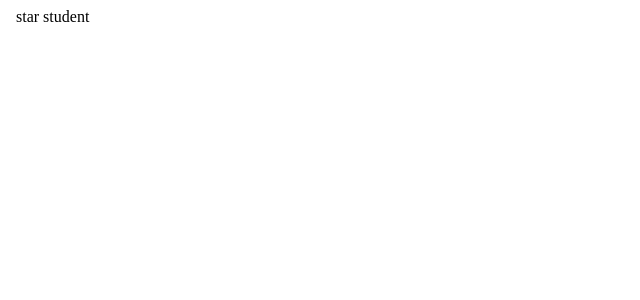
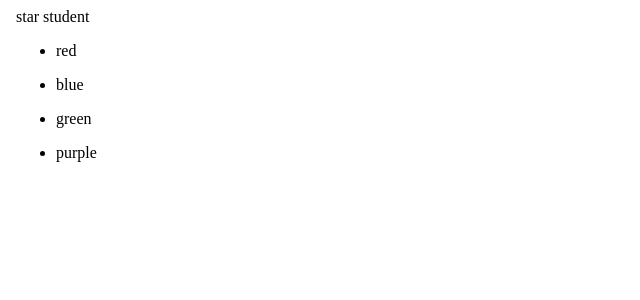
Before and after one commit to Emkayint/Angular-one, an Angular app: page / in a window 1280 px wide. Shown: the top 300 px of the page, without its empty margins (0-640 px from the left). Built offline with nearby package versions, Linux system fonts and the light colour scheme.

Commit message:
st: looping through colors

```diff
--- a/src/app/app.component.html
+++ b/src/app/app.component.html
@@ -10,5 +10,10 @@
   <div>
     {{name}}
   </div>
+  <div>
+    <ul *ngFor="let color of colors">
+      <li>{{color}}</li>
+    </ul>
+  </div>
 </body>
 </html>
--- a/src/app/app.component.ts
+++ b/src/app/app.component.ts
@@ -8,4 +8,5 @@ import { Component } from '@angular/core';
 export class AppComponent {
   title = 'my-app';
   name = "star student";
+  colors: string[] = ['red', 'blue', 'green', 'purple'];
 }
```
